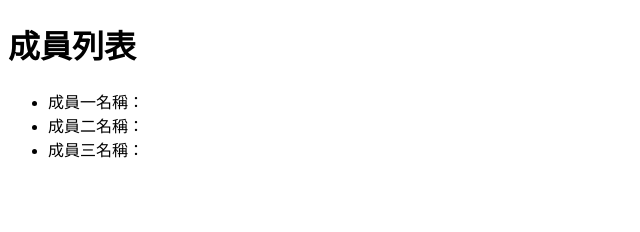
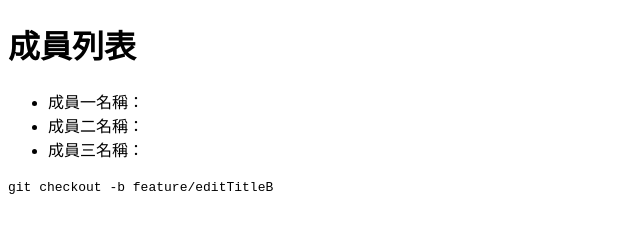
Before and after one commit to digua3472/git-PR-conflict-03, a plain HTML site: page index.html in a window 1280 px wide. Shown: the whole page, without its empty margins (0-640 px from the left). Drawn offline with Linux system fonts and the light colour scheme.

Commit message:
edit title

```diff
--- a/index.html
+++ b/index.html
@@ -3,7 +3,7 @@
 <head>
     <meta charset="UTF-8">
     <meta name="viewport" content="width=device-width, initial-scale=1.0">
-    <title>Document</title>
+    <title>修改 Title B</title>
 </head>
 <body>
     <h1>成員列表</h1>
@@ -12,5 +12,7 @@
         <li>成員二名稱：</li>
         <li>成員三名稱：</li>
     </ul>
+
+    <code>git checkout -b feature/editTitleB</code>
 </body>
 </html>
```
